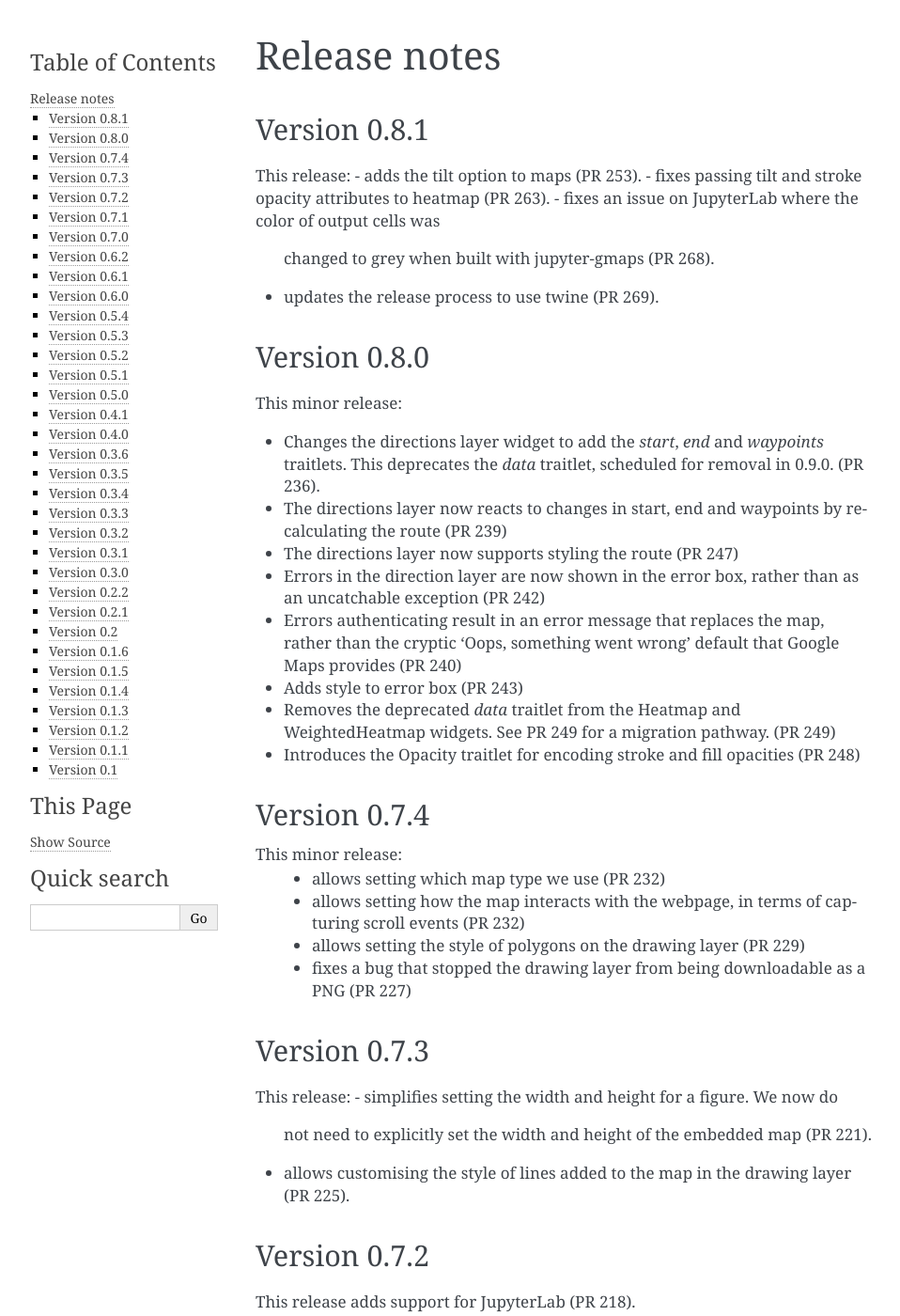
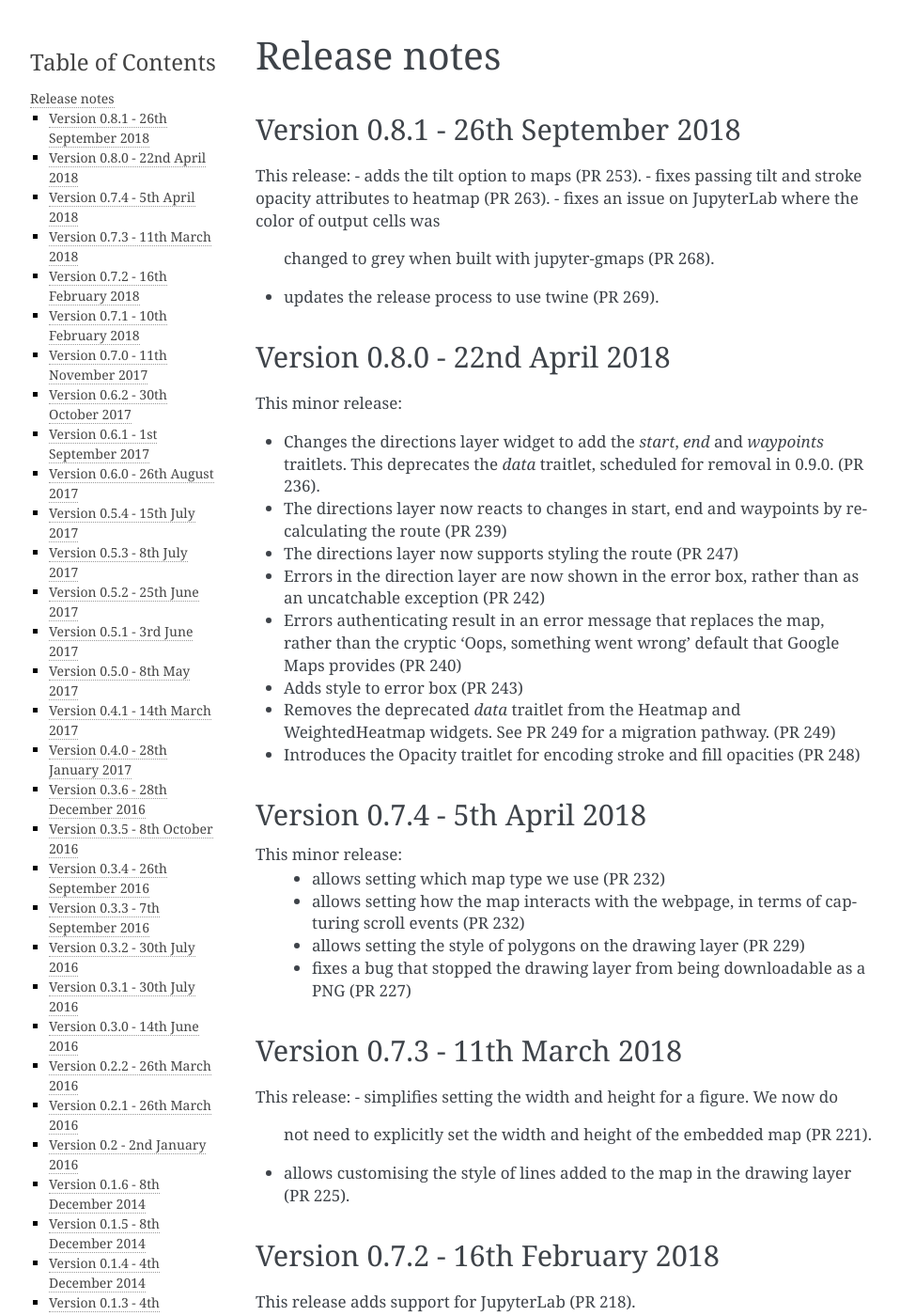
Before and after one commit to pbugnion/gmaps, a Sphinx documentation site: the page built from docs/source/release_notes.rst, in a window 1280 px wide and 1400 px high. Shown: the whole window at 94% size, without its empty margins (148-1106 px from the left). Built offline with Sphinx 7.4.7, drawn with Linux system fonts in a browser that asks for light colours; some of the changed text lies outside the part shown.

Commit message:
Add dates to all releases in release notes

```diff
--- a/docs/source/release_notes.rst
+++ b/docs/source/release_notes.rst
@@ -2,8 +2,8 @@
 Release notes
 -------------
 
-Version 0.8.1
-=============
+Version 0.8.1 - 26th September 2018
+===================================
 
 This release:
 - adds the tilt option to maps (PR 253).
@@ -12,8 +12,8 @@ This release:
   changed to grey when built with jupyter-gmaps (PR 268).
 - updates the release process to use twine (PR 269).
 
-Version 0.8.0
-=============
+Version 0.8.0 - 22nd April 2018
+===============================
 
 This minor release:
 
@@ -33,8 +33,8 @@ This minor release:
   widgets. See PR 249 for a migration pathway. (PR 249)
 - Introduces the Opacity traitlet for encoding stroke and fill opacities (PR 248)
 
-Version 0.7.4
-=============
+Version 0.7.4 - 5th April 2018
+==============================
 
 This minor release:
  - allows setting which map type we use (PR 232)
@@ -42,8 +42,8 @@ This minor release:
  - allows setting the style of polygons on the drawing layer (PR 229)
  - fixes a bug that stopped the drawing layer from being downloadable as a PNG (PR 227)
 
-Version 0.7.3
-=============
+Version 0.7.3 - 11th March 2018
+===============================
 
 This release:
 - simplifies setting the width and height for a figure. We now do
@@ -52,13 +52,13 @@ This release:
 - allows customising the style of lines added to the map in the
   drawing layer (PR 225).
 
-Version 0.7.2
-=============
+Version 0.7.2 - 16th February 2018
+==================================
 
 This release adds support for JupyterLab (PR 218).
 
-Version 0.7.1
-=============
+Version 0.7.1 - 10th February 2018
+==================================
 
 This minor release:
 
@@ -69,8 +69,8 @@ This minor release:
    update heatmaps dynamically. (PR 212).
  - Reduces page load size in documentation by compressing the images (PR 217).
 
-Version 0.7.0
-=============
+Version 0.7.0 - 11th November 2017
+==================================
 
 - This minor release adds a drawing layer, giving the user the ability to add
 arbitrary lines, markers and polygons to a map. The developer can bind callbacks
@@ -79,21 +79,21 @@ based application on top of jupyter-gmaps (PR 183).
 - It fixes a bug where the bounds were incorrectly calculated when two longitudes coincided (PR 204).
 - It fixes a bug where, for single latitudes, the returned bounds could stretch beyond what Google Maps allows (PR 204)
 
-Version 0.6.2
-=============
+Version 0.6.2 - 30th October 2017
+=================================
 
 This minor release:
  - fixes a bug that was introduced by shadowing a reserved traitlets method (PR 184)
  - migrates the codebase to flake8 3.5.0 (PR 195)
 
-Version 0.6.1
-=============
+Version 0.6.1 - 1st September 2017
+==================================
 
 This is a patch release that is identical to 0.6.0. The dependencies in the
 conda-forge release of 0.6.0 were badly specified.
 
-Version 0.6.0
-=============
+Version 0.6.0 - 26th August 2017
+================================
 
 This release:
  - PRs 166, 171 and 172 migrate jupyter-gmaps to ipywidgets 7.0.0 (released on the 18th August 2017). This is a breaking change: jupyter-gmaps will not work with ipywidgets 6.x versions.
@@ -103,16 +103,16 @@ This release:
  - PR 173 improves the layout of the CSS
  - PR 173 improves the CSS used for embedding
 
-Version 0.5.4
-=============
+Version 0.5.4 - 15th July 2017
+==============================
 
 This release:
  - Fixes a bug where bounds were incorrectly calculated for the case where there was a single point in the data (PR 160).
  - Allows setting the travel mode in the directions layer (PR 157).
  - Fixes the release script to use a fork of the conda-forge feedstock (PR 156).
 
-Version 0.5.3
-=============
+Version 0.5.3 - 8th July 2017
+=============================
 
 This release adds two minor features:
  - The directions layer can be customised, in particular how the route is calculated ([PR 153](https://github.com/pbugnion/gmaps/pull/153))
@@ -121,16 +121,16 @@ This release adds two minor features:
 It also makes the following non-breaking changes:
  - Refactor JS to use ES6 classes.
 
-Version 0.5.2
-=============
+Version 0.5.2 - 25th June 2017
+==============================
 
 This is a bugfix release.
  - Bounds are now calculated correctly when there are multiple layers (PR 148).
  - Latitude bounds cannot exceed the maximum allowed by Google Maps (PR 149).
  - Alpha values of 1.0 are now allowed.
 
-Version 0.5.1
-=============
+Version 0.5.1 - 3rd June 2017
+=============================
 
 This patch release:
  - fixes flakiness downloading images as PNGs (issue 129).
@@ -141,8 +141,8 @@ It adds improvements to the development workflow:
  - Facilitate installation in dev mode.
  - Automation of release process.
 
-Version 0.5.0
-=============
+Version 0.5.0 - 8th May 2017
+============================
 
 This release:
 
@@ -151,16 +151,16 @@ This release:
  - fixes bugs and outdated dependencies that prevented embedding maps in
    rendered HTML.
 
-Version 0.4.1
-=============
+Version 0.4.1 - 14th March 2017
+===============================
 
  * Add a GeoJSON layer (PRs #106 and #115)
  * Add the `geojson_geometries` module for bundling GeoJSON geometries with `jupyter-gmaps` (PR #111).
  * Minor improvements to README and compatibility guide.
  * Support for Python 3.6 (PR #107).
 
-Version 0.4.0
-=============
+Version 0.4.0 - 28th January 2017
+=================================
 
  * Add factory functions to make creating layers easier. Instead of creating widgets directly, the widgets are instantiated through `*_layer()` functions which are easier to use and more tolerant of user input. This fixes:
     - passing arbitrary iterables to the factory function (issue #66)
@@ -168,43 +168,43 @@ Version 0.4.0
  * The directions interface is now a first class layer (issue #64)
  * A regression whereby the API documentation wasn't building on readthedocs is now fixed (PR #105).
 
-Version 0.3.6
-=============
+Version 0.3.6 - 28th December 2016
+==================================
 
  * Adds info boxes to the marker and symbol layers (PR #98).
 
-Version 0.3.5
-=============
+Version 0.3.5 - 8th October 2016
+================================
 
  * Bugfix in deprecated heatmap method (PR #89).
 
-Version 0.3.4
-=============
+Version 0.3.4 - 26th September 2016
+===================================
 
  * Add marker and symbol layer (PR #78)
  * Fix bug involving incorrect latitude bound calculation.
 
-Version 0.3.3
-=============
+Version 0.3.3 - 7th September 2016
+==================================
 
  * Improve automatic bounds calculations for heatmaps (PR #84)
 
-Version 0.3.2
-=============
+Version 0.3.2 - 30th July 2016
+==============================
 
  * Allow setting heatmap options (issues #74)
  * Basic unit tests for traitlets, mixins and datasets
  * Continuous integration with Travis CI.
 
-Version 0.3.1
-=============
+Version 0.3.1 - 30th July 2016
+==============================
 
 Fix release to allow injecting Google maps API keys. Google maps now mandates API keys, so this release provides a way to pass in a key (issue #61).
 
 This release also includes a fix for having multiple layers on the same map.
 
-Version 0.3.0
-=============
+Version 0.3.0 - 14th June 2016
+==============================
 
 Complete re-write of gmaps to work with IPython 4.2 and ipywidgets 5.x. This release is at feature parity with the previous release, but the interface differs:
 
@@ -215,32 +215,32 @@ Complete re-write of gmaps to work with IPython 4.2 and ipywidgets 5.x. This rel
  * Add sphinx documentation
  * Remove example notebooks (these may be added back in a later release)
 
-Version 0.2.2
-=============
+Version 0.2.2 - 26th March 2016
+===============================
 
  * Remove dependency on Numpy
  * Fix broken datasets example (issue #52)
 
-Version 0.2.1
-=============
+Version 0.2.1 - 26th March 2016
+===============================
 
 test release -- no changes.
 
-Version 0.2
-===========
+Version 0.2 - 2nd January 2016
+=============================
 
  * IPython 4.0 compatibility
  * Python 3 compatibility
 
  * Drop IPython 2.x compatibility
 
-Version 0.1.6
-=============
+Version 0.1.6 - 8th December 2014
+=================================
 
 Fixed typo in setup script.
 
-Version 0.1.5
-=============
+Version 0.1.5 - 8th December 2014
+=================================
 
 Weighted heatmaps and datasets
 
@@ -248,16 +248,16 @@ Weighted heatmaps and datasets
  * Added a datasets module to allow new users to play around with data
    without having to find their own dataset.
 
-Version 0.1.4
-=============
+Version 0.1.4 - 4th December 2014
+=================================
 
 Another bugfix release.
 
  * Fixed a bug that arose when using heatmap with default values of some of the
    parameters.
 
-Version 0.1.3
-=============
+Version 0.1.3 - 4th December 2014
+=================================
 
 Bugfix release.
 
@@ -265,23 +265,23 @@ Bugfix release.
    previous release. The bug was caused by the slightly different traitlets API
    between the two IPython versions.
 
-Version 0.1.2
-=============
+Version 0.1.2 - 4th December 2014
+=================================
 
 Minor heatmap improvements.
 
  * Exposed the 'maxIntensity' and 'radius' options for heatmaps.
 
-Version 0.1.1
-=============
+Version 0.1.1 - 2nd December 2014
+=================================
 
 Bugfix release.
 
  * Ensures the notebook extensions are actually included in the source
    distribution.
 
-Version 0.1
-===========
+Version 0.1 - 2nd December 2014
+===============================
 
 Initial release.
 
```
